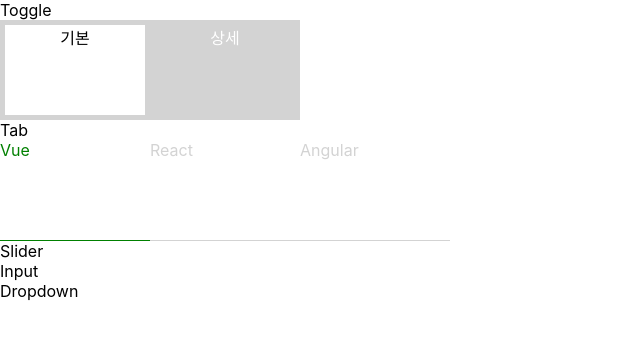
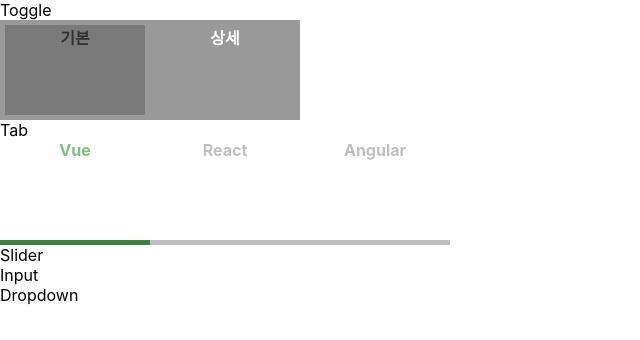
Before and after one commit to waterhumanB/wanted_pre_onboarding, a React (Create React App) app: page / in a window 1280 px wide. Shown: the top 340 px of the page, without its empty margins (0-640 px from the left). Built offline with nearby package versions, Linux system fonts and the light colour scheme.

Commit message:
Toggle, Tab 슬라이드 애니메니션 보충

```diff
--- a/src/components/Tab.js
+++ b/src/components/Tab.js
@@ -7,47 +7,53 @@ const Tab = () => {
   return (
     <section>
       Tab
-      <section style={{ display: "flex" }}>
-        {" "}
-        <TabBox
+      <section style={{ position: "relative", display: "flex" }}>
+        <Box
           style={{
-            color: onFocusTabBox === 0 ? "green" : "lightgray",
-            borderBottom:
-              onFocusTabBox === 0 ? "1px solid green" : "1px solid lightgray",
-            transition: "linear .4s",
+            color: onFocusTabBox === 0 ? "green" : "gray",
+            transition: "linear .5s",
           }}
           onClick={() => {
             setOnFocusTabBox(0);
           }}
         >
           Vue
-        </TabBox>
-        <TabBox
+        </Box>
+        <Box
           style={{
-            color: onFocusTabBox === 1 ? "blue" : "lightgray",
-            borderBottom:
-              onFocusTabBox === 1 ? "1px solid blue" : "1px solid lightgray",
-            transition: "linear .4s",
+            color: onFocusTabBox === 1 ? "blue" : "gray",
+            transition: "linear .5s",
           }}
           onClick={() => {
             setOnFocusTabBox(1);
           }}
         >
           React
-        </TabBox>
-        <TabBox
+        </Box>
+        <Box
           style={{
-            color: onFocusTabBox === 2 ? "red" : "lightgray",
-            borderBottom:
-              onFocusTabBox === 2 ? "1px solid red" : "1px solid lightgray",
-            transition: "linear .4s",
+            color: onFocusTabBox === 2 ? "red" : "gray",
+            transition: "linear .5s",
           }}
           onClick={() => {
             setOnFocusTabBox(2);
           }}
         >
           Angular
-        </TabBox>
+        </Box>
+        <TabBox
+          style={{
+            borderBottom:
+              (onFocusTabBox === 0 && "5px solid green") ||
+              (onFocusTabBox === 1 && "5px solid blue") ||
+              (onFocusTabBox === 2 && "5px solid red"),
+            marginLeft:
+              (onFocusTabBox === 0 && "0px") ||
+              (onFocusTabBox === 1 && "150px") ||
+              (onFocusTabBox === 2 && "300px"),
+            transition: "linear .5s",
+          }}
+        ></TabBox>
       </section>
     </section>
   );
@@ -55,7 +61,18 @@ const Tab = () => {
 
 export default Tab;
 
-const TabBox = styled.div`
+const Box = styled.div`
+  text-align: center;
+  font-weight: bold;
   width: 150px;
   height: 100px;
+  border-bottom: 5px solid gray;
+  opacity: 0.5;
 `;
+const TabBox = styled.div`
+  font-weight: bold;
+  width: 150px;
+  height: 100px;
+  position: absolute;
+  z-index: -1;
+`;
--- a/src/components/Toggle.js
+++ b/src/components/Toggle.js
@@ -7,12 +7,11 @@ const Toggle = () => {
   return (
     <section>
       <section>Toggle</section>
-      <section style={{ display: "flex" }}>
+      <section style={{ position: "relative", display: "flex", opacity: 0.8 }}>
         <Box
           style={{
-            backgroundColor: onClickBox === false ? "white" : "lightgray",
+            backgroundColor: "gray",
             color: onClickBox === false ? "black" : "white",
-            transition: "linear .5s",
           }}
           onClick={() => {
             setOnClickBox(false);
@@ -20,9 +19,15 @@ const Toggle = () => {
         >
           기본
         </Box>
+        <ToggleBox
+          style={{
+            marginLeft: onClickBox === true ? "155px" : "5px",
+            transition: "linear .5s",
+          }}
+        ></ToggleBox>
         <Box
           style={{
-            backgroundColor: onClickBox === true ? "white" : "lightgray",
+            backgroundColor: "gray",
             color: onClickBox === true ? "black" : "white",
             transition: "linear .5s",
           }}
@@ -42,8 +47,19 @@ export default Toggle;
 const Box = styled.div`
   width: 150px;
   height: 100px;
+  font-weight: bold;
   border: 1px solid black;
   text-align: center;
-  border: 5px solid lightgray;
+  border: 5px solid gray;
   box-sizing: border-box;
+  z-index: -1;
 `;
+
+const ToggleBox = styled.div`
+  width: 140px;
+  height: 90px;
+  background: black;
+  opacity: 0.3;
+  position: absolute;
+  margin-top: 5px;
+`;
```
